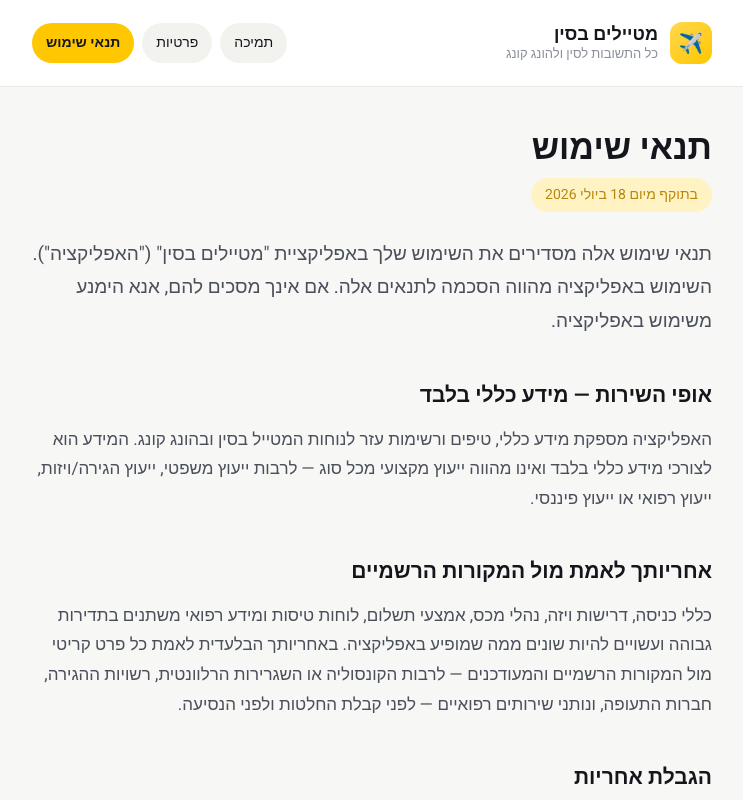
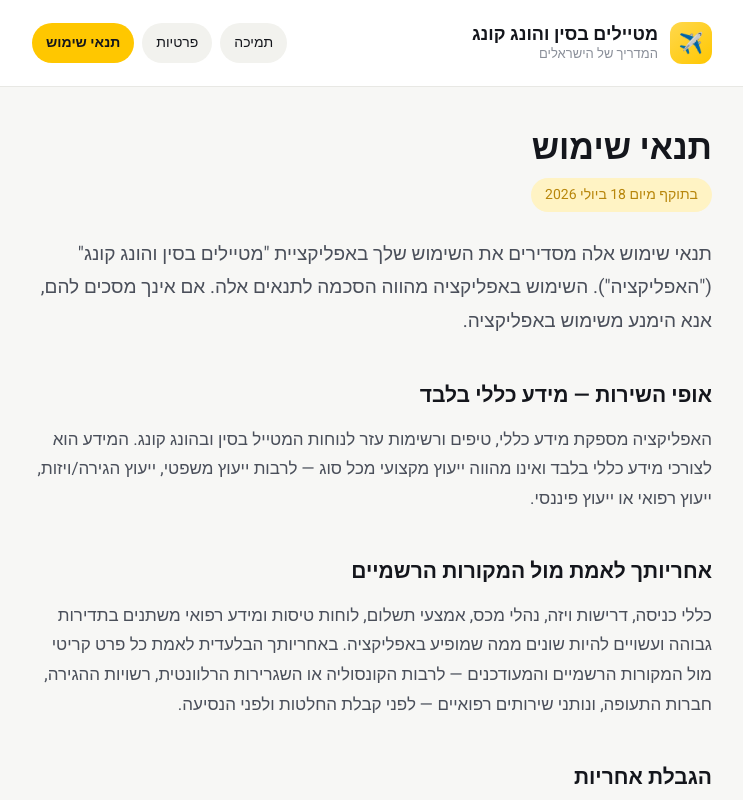
Before and after one commit to Tamirnatan/simple-china-legal, a plain HTML site: page terms.html in a window 1280 px wide. Shown: the top 800 px of the page, without its empty margins (268-1011 px from the left). Drawn offline with Linux system fonts and the light colour scheme.

Commit message:
Update terms.html

```diff
--- a/terms.html
+++ b/terms.html
@@ -3,8 +3,8 @@
 <head>
 <meta charset="utf-8">
 <meta name="viewport" content="width=device-width, initial-scale=1">
-<title>תנאי שימוש — מטיילים בסין</title>
-<meta name="description" content="תנאי השימוש של אפליקציית מטיילים בסין — המדריך לסין ולהונג קונג בעברית.">
+<title>תנאי שימוש — מטיילים בסין והונג קונג</title>
+<meta name="description" content="תנאי השימוש של אפליקציית מטיילים בסין והונג קונג — המדריך לסין ולהונג קונג בעברית.">
 <link rel="preconnect" href="https://fonts.googleapis.com">
 <link rel="preconnect" href="https://fonts.gstatic.com" crossorigin>
 <link href="https://fonts.googleapis.com/css2?family=Heebo:wght@400;500;600;700&display=swap&subset=hebrew,latin" rel="stylesheet">
@@ -16,8 +16,8 @@
   <div class="wrap">
     <div class="mark">✈️</div>
     <div>
-      <div class="brand-name">מטיילים בסין</div>
-      <div class="brand-sub">כל התשובות לסין ולהונג קונג</div>
+      <div class="brand-name">מטיילים בסין והונג קונג</div>
+      <div class="brand-sub">המדריך של הישראלים</div>
     </div>
     <nav class="site">
       <a href="index.html">תמיכה</a>
@@ -32,7 +32,7 @@
   <h1>תנאי שימוש</h1>
   <div class="effective">בתוקף מיום 18 ביולי 2026</div>
 
-  <p class="lead">תנאי שימוש אלה מסדירים את השימוש שלך באפליקציית "מטיילים בסין" ("האפליקציה"). השימוש באפליקציה מהווה הסכמה לתנאים אלה. אם אינך מסכים להם, אנא הימנע משימוש באפליקציה.</p>
+  <p class="lead">תנאי שימוש אלה מסדירים את השימוש שלך באפליקציית "מטיילים בסין והונג קונג" ("האפליקציה"). השימוש באפליקציה מהווה הסכמה לתנאים אלה. אם אינך מסכים להם, אנא הימנע משימוש באפליקציה.</p>
 
   <h2>אופי השירות — מידע כללי בלבד</h2>
   <p>האפליקציה מספקת מידע כללי, טיפים ורשימות עזר לנוחות המטייל בסין ובהונג קונג. המידע הוא לצורכי מידע כללי בלבד ואינו מהווה ייעוץ מקצועי מכל סוג — לרבות ייעוץ משפטי, ייעוץ הגירה/ויזות, ייעוץ רפואי או ייעוץ פיננסי.</p>
```
